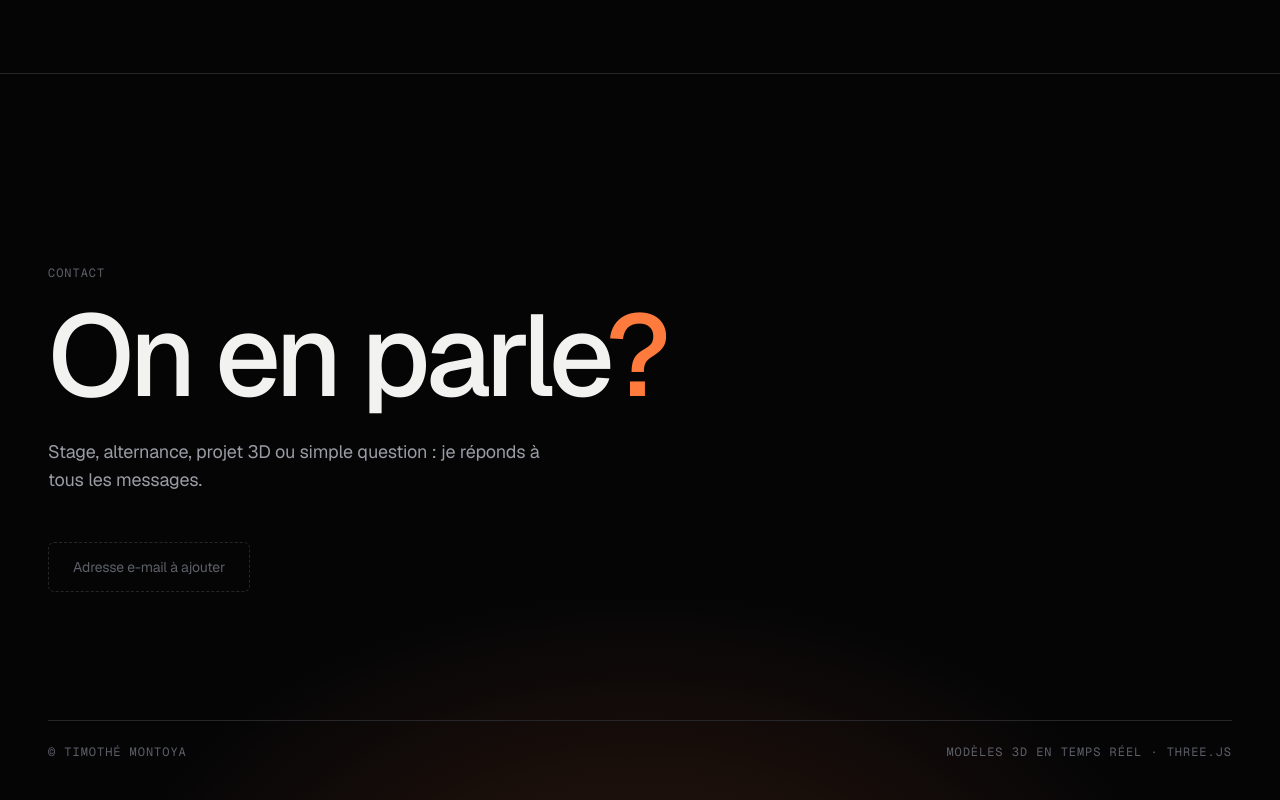
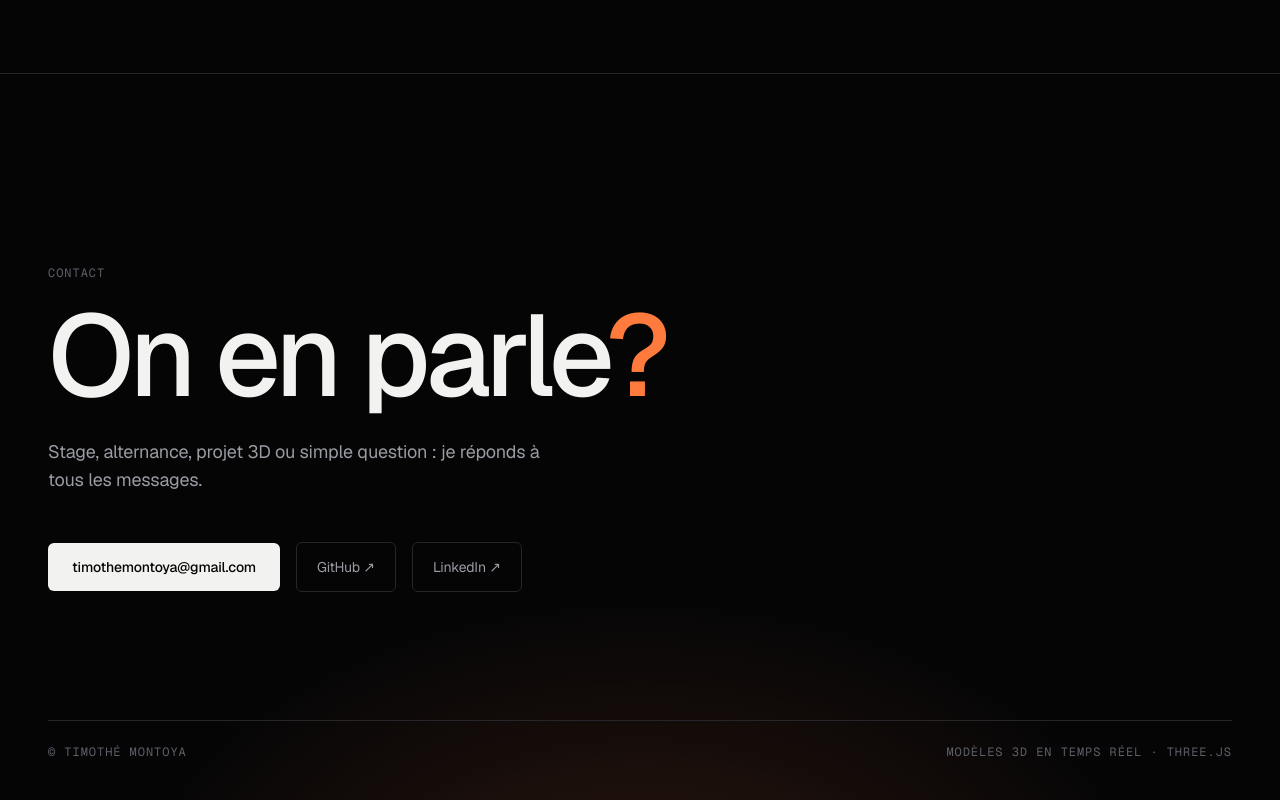
Before and after one commit to timothemontoya/timothemontoya.github.io, a Next.js app: page /projets/bullies in a window 1280 px wide. Shown: the part 4676-5476 px from the top of the page. Built offline with nearby package versions, Linux system fonts and the light colour scheme.

Commit message:
Ajoute l'e-mail, le GitHub et le LinkedIn dans la section contact

```diff
--- a/src/content/site.ts
+++ b/src/content/site.ts
@@ -1,4 +1,4 @@
-// Informations générales. Les liens marqués TODO sont à compléter.
+// Informations générales du site.
 export const site = {
   name: "Timothé Montoya",
   role: "Ingénieur logiciel & artiste 3D",
@@ -7,9 +7,9 @@ export const site = {
   pitch:
     "Étudiant ingénieur à l'N7, je construis des logiciels et des mondes en 3D. Du moteur de jeu en Java au coach IA qui lit l'écran d'Apex Legends, en passant par des scènes Blender pensées comme des plans de film.",
   links: {
-    email: "", // TODO : adresse de contact publique
-    github: "", // TODO : https://github.com/...
-    linkedin: "", // TODO : https://www.linkedin.com/in/...
+    email: "timothemontoya@gmail.com",
+    github: "https://github.com/timothemontoya",
+    linkedin: "https://www.linkedin.com/in/timoth%C3%A9-montoya-0761b5387",
     artstation: "", // optionnel
   },
 };
```
